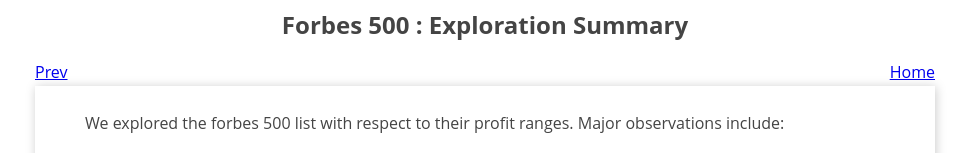
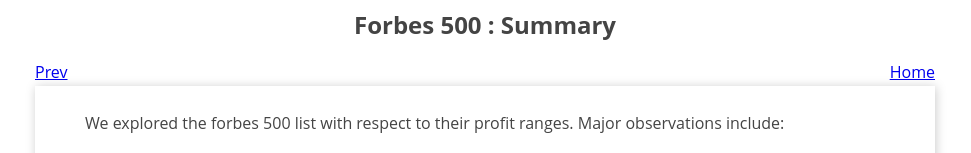
Before and after one commit to dharmk/dharmk.github.io, a plain HTML site: page forbes/dv/summary.html in a window 1280 px wide. Shown: the top 153 px of the page, without its empty margins (155-1126 px from the left). Drawn offline with Linux system fonts and the light colour scheme.

Commit message:
Adding titles for pages

```diff
--- a/forbes/dv/summary.html
+++ b/forbes/dv/summary.html
@@ -1,12 +1,13 @@
 <html>
   <head>
     <link rel="stylesheet" href="css/basic.css">
+	   <title>Forbes 500 : Summary</title>
   </head>
 
   <body>
     <div class="main-content-medium">
       <div class="chart-header">
-        <h2>Forbes 500 : Exploration Summary</h2>
+        <h2>Forbes 500 : Summary</h2>
       </div>
       <div class="navigation">
         <a href="fifth.html" class="left">Prev</a>
```
Also changed, not shown: forbes/dv/fifth.html (+1 -0 lines), forbes/dv/first.html (+1 -0 lines), forbes/dv/fourth.html (+1 -0 lines), forbes/dv/second.html (+1 -0 lines), forbes/dv/third.html (+1 -0 lines), forbes/index.html (+1 -1 lines).
